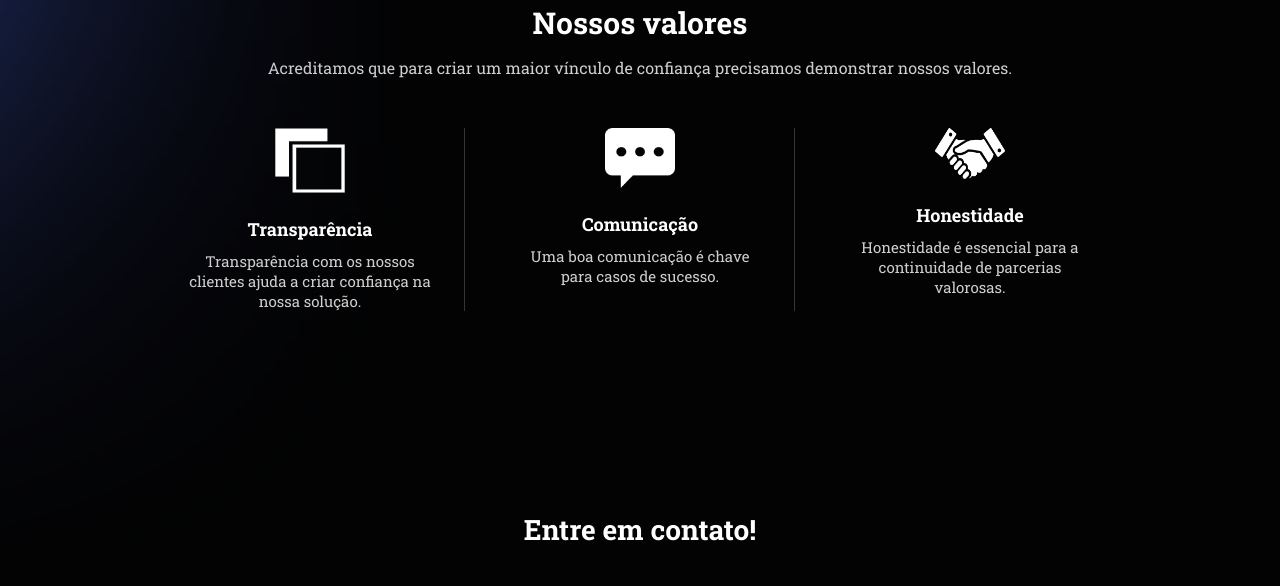
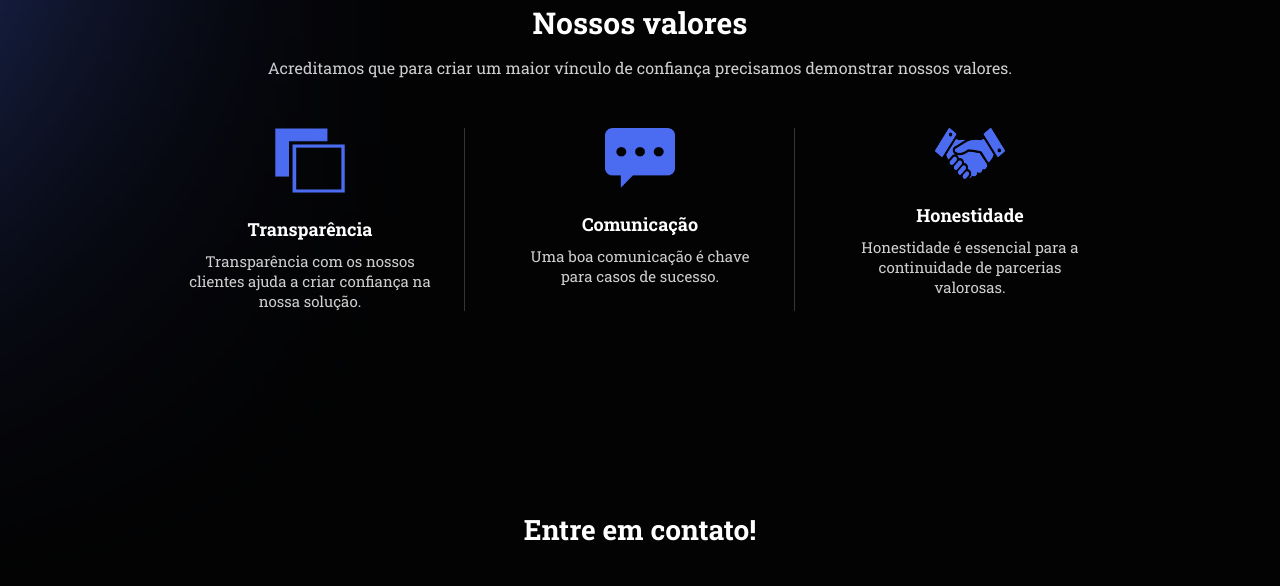
Before and after one commit to cyberbeef-projeto/aplicacao-web, a website: page web-data-viz/public/index.html in a window 1280 px wide. Shown: the part 4056-4642 px from the top of the page. Drawn offline with Linux system fonts and the light colour scheme.

Commit message:
fix: cor de imagens da seção valores

```diff
--- a/web-data-viz/public/css/landpage.css
+++ b/web-data-viz/public/css/landpage.css
@@ -350,8 +350,8 @@ header {
 .valores-itens img {
   width: 70px;
   margin-bottom: 20px;
-  filter: brightness(0) invert(1);
-  color: #4B6CF0;
+  /* git */
+
 }
 
 .valores-itens h4 {
```
